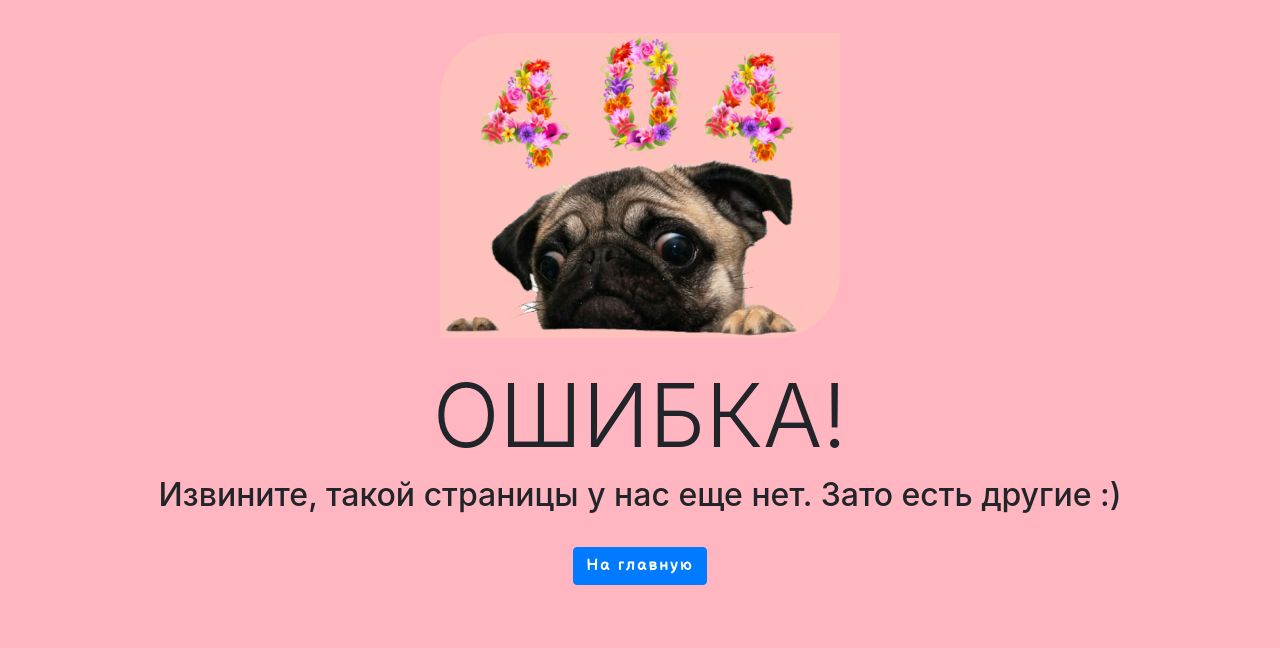
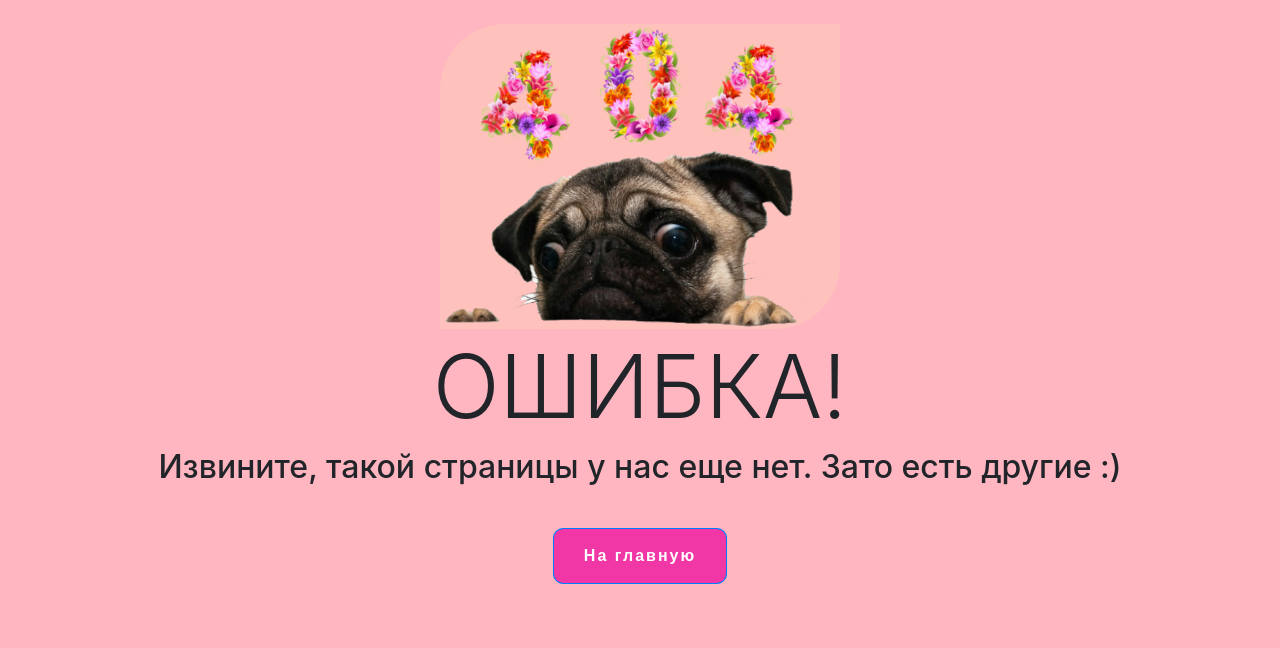
Before and after one commit to Fishhenko/Oasis_flower, a plain HTML site: page 404.html in a window 1280 px wide. Shown: the part 276-924 px from the top of the page. Drawn offline with nearby package versions, Linux system fonts and the light colour scheme.

Commit message:
исправил стиль

```diff
--- a/CSS/style.css
+++ b/CSS/style.css
@@ -85,11 +85,25 @@ i {
   padding: 0 12px;
 }
 /* Link & Buttons */
-a.btn, button {
-font-family: 'Balsamiq Sans', cursive;
-font-weight: 600;
-letter-spacing: 2px;
-}
+    a.btn, a.button {
+      text-decoration: none;
+      outline: none;
+      display: inline-block;
+      padding: 15px 30px;
+      margin: 10px 20px;
+      border-radius: 10px;
+      box-shadow: 0 0 40px 40px #F137A6 inset, 0 0 0 0 #F137A6;
+      font-family: 'Montserrat', sans-serif;
+      font-weight: bold;
+      letter-spacing: 2px;
+      color: white;
+      transition: .15s ease-in-out;
+    }
+    a:hover {
+      box-shadow: 0 0 10px 0 #F137A6 inset, 0 0 10px 4px #F137A6;
+      color: #F137A6;
+    }
+
 
 p{
   font-family: 'MuseoModerno', cursive;
@@ -97,8 +111,10 @@ p{
   color: #C71585;
 }
 
-/*Секция с видео на YouTube*/
-.wrap {
+/* Video */
+
+
+  .wrap {
   margin: 0 auto;
   max-width: 560px;
   max-height: 320px;
@@ -106,7 +122,7 @@ p{
 
   .thumb-wrap {
   position: relative;
-  padding-bottom: 56.25%; /* задаёт высоту контейнера для 16:9 (если 4:3 — поставьте 75%) */
+  padding-bottom: 56.25%;
   padding-top: 30px;
   height: 0;
   overflow: hidden;
@@ -118,7 +134,6 @@ p{
   width:100%;
   height: 100%;
   }
-  /* END: Секция с видео на YouTube*/
 
 /* Popup */
 /* Popup container */
```
